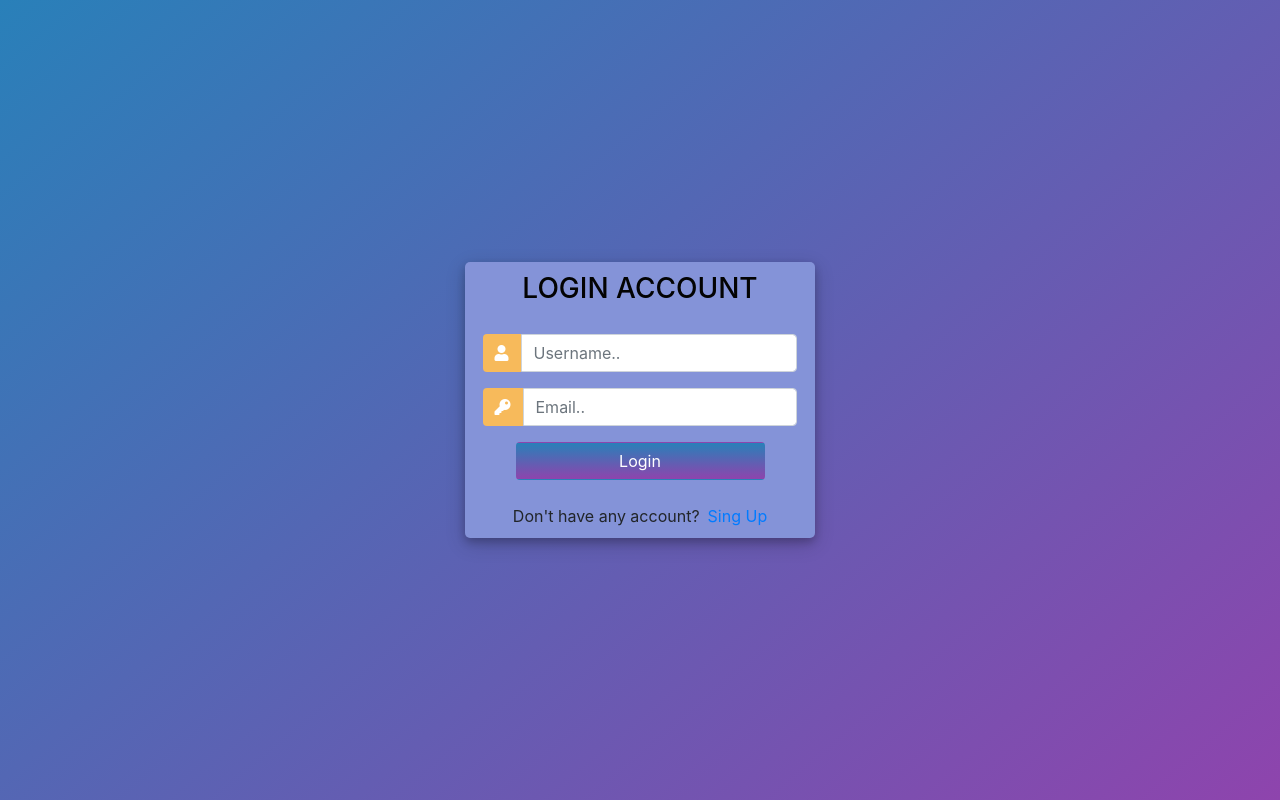
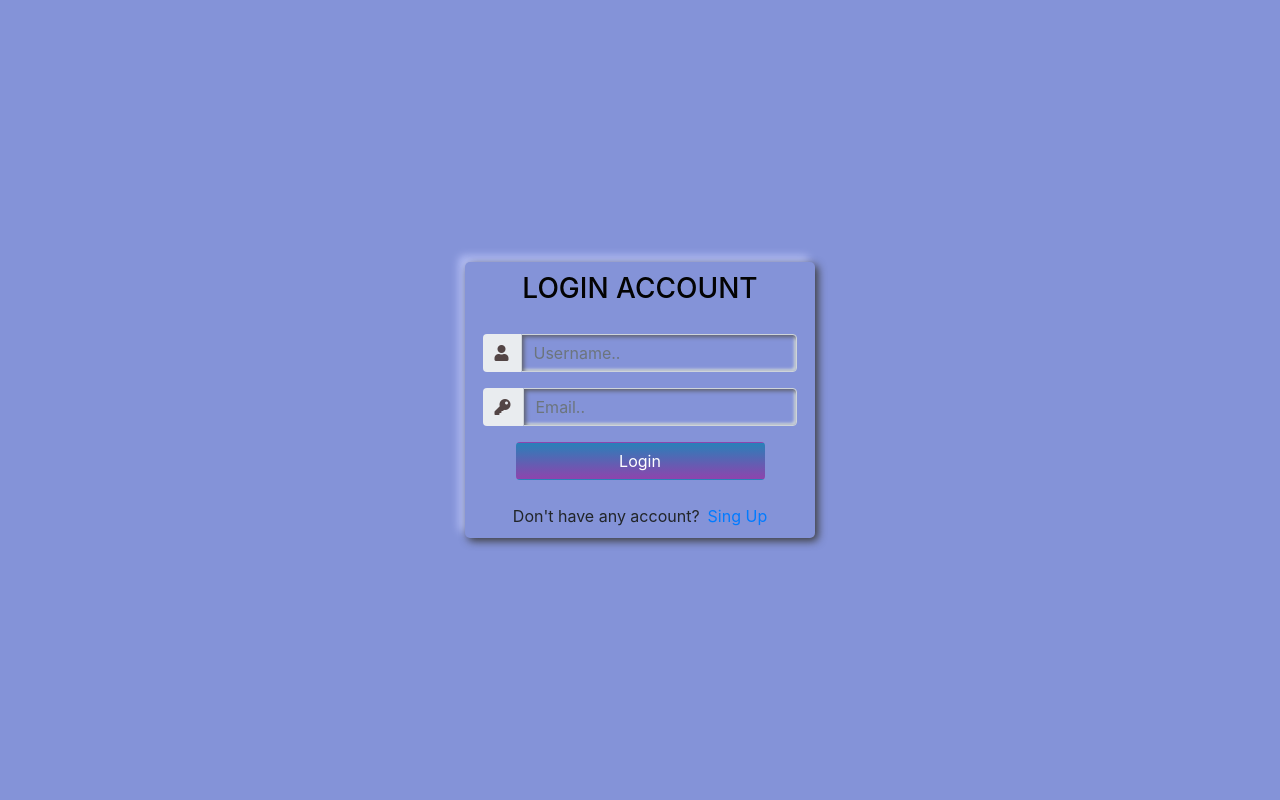
Before and after one commit to khatib-mahmud/blooddonatebd, a Django app: page /login/ in a window 1280 px wide. Run offline with Django 3.2, Linux system fonts and the light colour scheme; some libraries are stand-ins or nearby versions.

Commit message:
for CI/CD

```diff
--- a/myapp/models.py
+++ b/myapp/models.py
@@ -12,8 +12,8 @@ name_regex = RegexValidator(r'^[a-zA-Z|\s]+$',"no numeric")
 class Donor(models.Model):
 
     group = [
-       ('A+','A+'),
-       ('A-' , 'A-'),
+        ('A+','A+'),
+        ('A-','A-'),
         ('B+','B+'),
         ('B-','B-'),
         ('Ab+','Ab+'),
@@ -26,7 +26,7 @@ class Donor(models.Model):
     location = models.CharField(max_length=50,blank=False)
     phone = models.CharField(blank=False, max_length=11)
 
-    lastdonationdate = models.DateField(auto_now=False, auto_now_add=False)
+    lastdonationdate = models.DateField(auto_now=False, auto_now_add=False, blank= True, null= True)
 
     bloodgroup = models.CharField( max_length=4 ,choices=group)
 
--- a/myapp/views.py
+++ b/myapp/views.py
@@ -102,14 +102,16 @@ def donorupdate(request,donor_id):
 def donorinfo(request,donor_id):
     donor_info = Donor.objects.get(pk=donor_id)
     today = date.today()
-    ld = today - donor_info.lastdonationdate
+    # ld = today - donor_info.lastdonationdate
 
-    if ld.days<90:
-        avail = "Not Available"
-    else:
-        avail = "Available"
+    # if ld.days<90:
+    #     avail = "Not Available"
+    # else:
+    #     avail = "Available"
 
-    return render(request, 'donorinfo.html', {'donor_info':donor_info ,'ld':ld.days ,'today':today ,'avail':avail , 'title':'Donor Infromations'})
+
+
+    return render(request, 'donorinfo.html', {'donor_info':donor_info,'today':today , 'title':'Donor Infromations'})
 
 
 @allowed_user(allowed_roles=['admin'])
--- /dev/null
+++ b/requirements.txt
@@ -0,0 +1,5 @@
+asgiref==3.8.1
+Django==5.0.6
+django-filter==24.3
+sqlparse==0.5.0
+tzdata==2024.1
--- a/templates/be_a_donor.html
+++ b/templates/be_a_donor.html
@@ -20,7 +20,9 @@
                 {% render_field form class="form-control" %}
                 {{form.errors}}
                 {% endfor %}
+                <!-- {{form.as_p}} -->
                 <br>
+
                 <input class="btn btn-primary Btn" type="submit" value="Submit">
                 </form>
         </div>
--- a/templates/donor_list.html
+++ b/templates/donor_list.html
@@ -2,7 +2,7 @@
 {% load static %}
 {% block body %}
 {% load static %}
-<h4 class="text-center p-2">Our fellow Donors</h4>
+<h4 class="text-center">Our fellow Donors</h4>
 <hr>
 <div class="row">
     <div class="col-lg-3 ">
@@ -12,9 +12,7 @@
     </div>
     <div class="col-lg-6">
 
-        <div style="width:43rem;" id="filterbar" class="card justify-content-center m-1 p-2 shadow">
-
-
+        <div style="width:43rem; margin-top:-1rem" id="filterbar" class="card justify-content-center p-2 shadow">
 
             <form action="" method="GET">
                 {{myFilter.form}}
--- a/templates/donorinfo.html
+++ b/templates/donorinfo.html
@@ -20,7 +20,11 @@
         <h4>bloodgroup:</h4> {{donor_info.bloodgroup}}
         <h4>location: </h4> {{donor_info.location}}
         <h4>phone: </h4> {{donor_info.phone}}
+        {% if donor_info.lastdonationdate %}
         <h4>lastdonation: </h4> {{donor_info.lastdonationdate}}
+        {% else %}
+        <h4>lastdonation: NEW DONOR</h4>
+        {% endif %}
     </div>
 
     <div class="right">
--- a/templates/donorupdate.html
+++ b/templates/donorupdate.html
@@ -15,11 +15,13 @@
         <div class="card-body p-3">
             <form action="" method="POST">
                 {% csrf_token %}
+
                 {% for field in form %}
+                {{field.errors}}
                 {{field.label_tag}}
                 {% render_field field class="form-control" %}
-                {{field.errors}}
                 {% endfor %}
+                <!-- {{form.as_p}} -->
                 <br>
                 <input class="btn btn-primary Btn" type="submit" value="Submit">
                 </form>
--- a/templates/login.html
+++ b/templates/login.html
@@ -13,7 +13,8 @@
 			margin: 0;
 			padding: 0;
 			height: 100%;
-			background: linear-gradient(140deg,#2980b9, #8e44ad) !important;
+			background:  #8493d8;
+
 		}
 		.user_card {
 			width: 350px;
@@ -25,9 +26,9 @@
 			justify-content: center;
 			flex-direction: column;
 			padding: 10px;
-			box-shadow: 0 4px 8px 0 rgba(0, 0, 0, 0.2), 0 6px 20px 0 rgba(0, 0, 0, 0.19);
-			-webkit-box-shadow: 0 4px 8px 0 rgba(0, 0, 0, 0.2), 0 6px 20px 0 rgba(0, 0, 0, 0.19);
-			-moz-box-shadow: 0 4px 8px 0 rgba(0, 0, 0, 0.2), 0 6px 20px 0 rgba(0, 0, 0, 0.19);
+			box-shadow: 3px 3px 8px #3b3b3b,
+                		-6px -6px 8px #b7c1f7;
+
 			border-radius: 5px;
 
 		}
@@ -41,11 +42,16 @@
 		}
 		.login_btn {
 			width: 100%;
-
 			background: linear-gradient(#2980b9, #8e44ad) !important;
 			color: white !important;
+			transition: .3s;
 		}
-		.login_btn:focus {
+
+		.login_btn:hover{
+			background: tomato ;
+		}
+
+		.login_btn:active {
 			box-shadow: none !important;
 			outline: 0px !important;
 		}
@@ -53,8 +59,8 @@
 			padding: 0 2rem;
 		}
 		.input-group-text {
-			background: #f7ba5b !important;
-			color: white !important;
+
+			color: rgb(83, 69, 69) !important;
 			border: 0 !important;
 			border-radius: 0.25rem 0 0 0.25rem !important;
 		}
@@ -63,7 +69,11 @@
 			box-shadow: none !important;
 			outline: 0px !important;
 		}
-
+		.field{
+			background: #8493d8;
+			box-shadow:inset 2px 2px 4px  #5e606b ,
+                	  inset -2px -2px 3px #d3dadf;
+		}
 	</style>
 
 </head>
@@ -78,19 +88,19 @@
 
 					<form method="POST" action="">
                         {% csrf_token %}
-						<div class="input-group mb-3">
+						<div class="input-group mb-3 ">
 							<div class="input-group-append">
 								<span class="input-group-text"><i class="fas fa-user"></i></span>
 							</div>
 
-                            <input class="form-control" type="text" name="username" placeholder="Username">
+                            <input class="form-control field" type="text" name="username" placeholder="Username" >
 						</div>
 
 						<div class="input-group mb-2">
 							<div class="input-group-append">
 								<span class="input-group-text"><i class="fas fa-key"></i></span>
 							</div>
-							<input type="password" name="password" placeholder="Password" class="form-control">
+							<input type="password" name="password" placeholder="Password" class="form-control field">
 
 						</div>
 
```
Also changed, not shown: BloodDonation/settings.py (+10 -7 lines), myapp/forms.py (+3 -5 lines), static/main.css (+9 -0 lines), templates/base.html (+9 -7 lines), db.sqlite3, myapp/migrations/0010_auto_20211105_1355.py (added), 1 other file.
